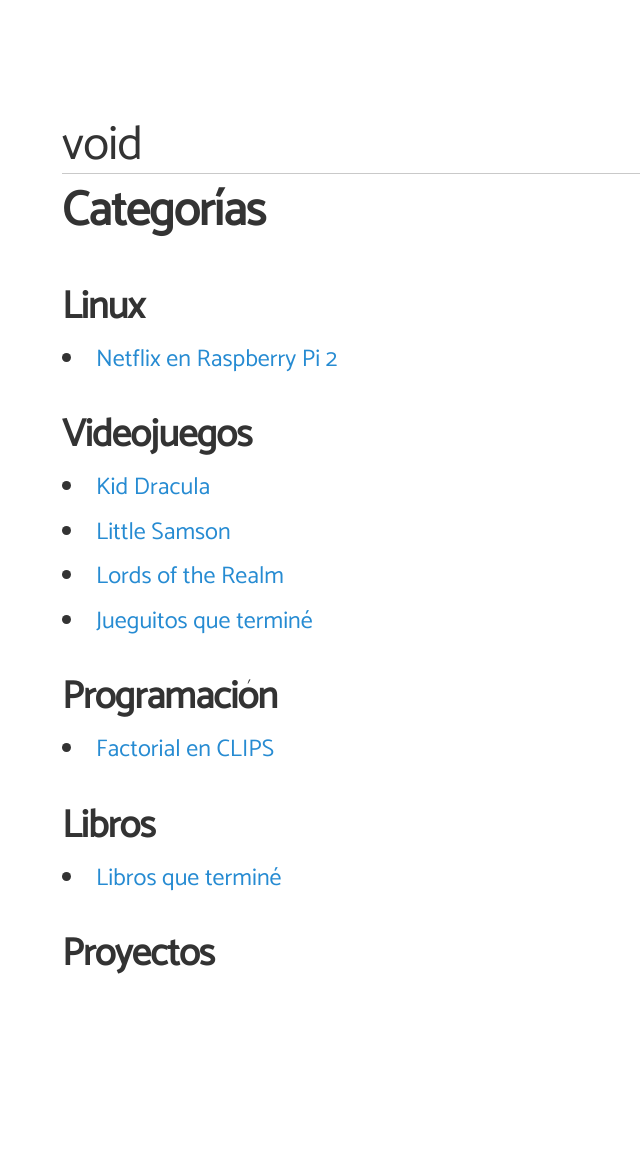
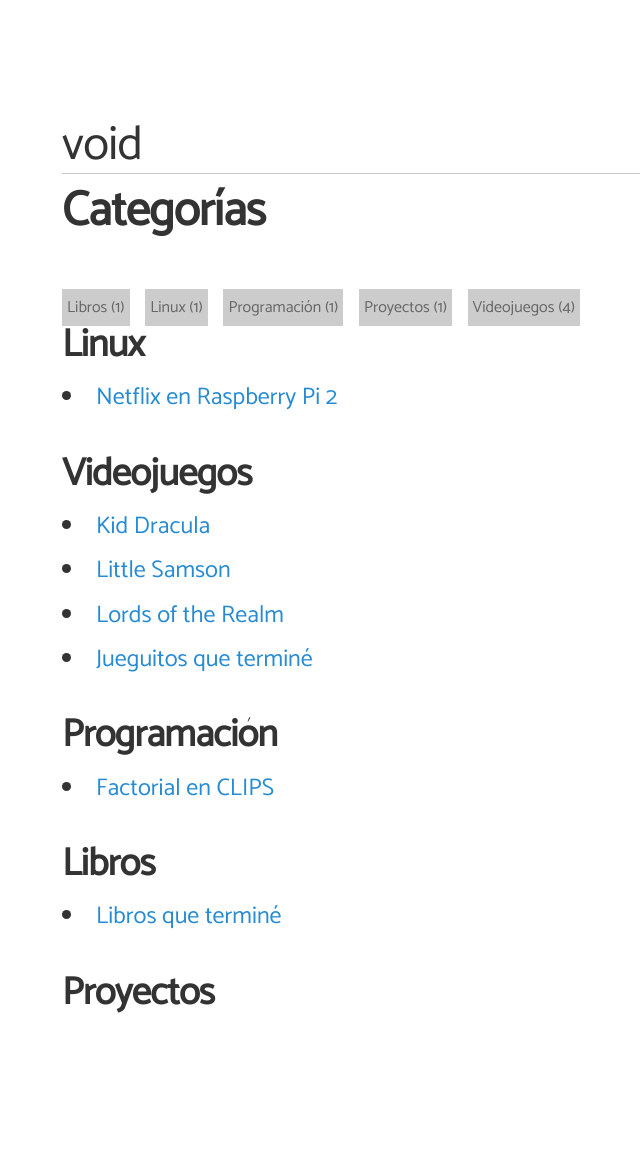
Before and after one commit to angelsimon/angelsimon.github.io, a Jekyll site: the page built from categories.html, in a window 1280 px wide. Shown: the whole page, without its empty margins (2-642 px from the left). Built offline with Jekyll 4.4.1, drawn with Linux system fonts in a browser that asks for light colours; nearby versions of some CDN libraries; before the commit the page ends 1121 px from its top, so only the background shows below that.

Commit message:
Update categories.html

```diff
--- a/categories.html
+++ b/categories.html
@@ -2,6 +2,20 @@
 title: Categorías
 permalink: /categories/
 ---
+{% capture site_cats %}{% for cat in site.categories %}{{ cat | first }}{% unless forloop.last %},{% endunless %}{% endfor %}{% endcapture %}
+
+<!-- `tag_words` is a sorted array of the tag names. -->
+{% assign cat_words = site_cats | split:',' | sort %}
+
+{% for item in (0..site.categories.size) %}{% unless forloop.last %}
+    {% capture this_word %}{{ cat_words[item] }}{% endcapture %}
+      <a href="#{{ this_word | cgi_escape }}" class="tag-count">{{ this_word }}
+        <span>({{ site.categories[this_word].size }})</span></a>
+  {% endunless %}{% endfor %}
+
+
+<!-- Old stuff -->
+
 {% for tag in site.categories %}
   <h2 id="{{ tag[0] }}">{{ tag[0] | capitalize }}</h2>
   <ul class="post-list">
```
